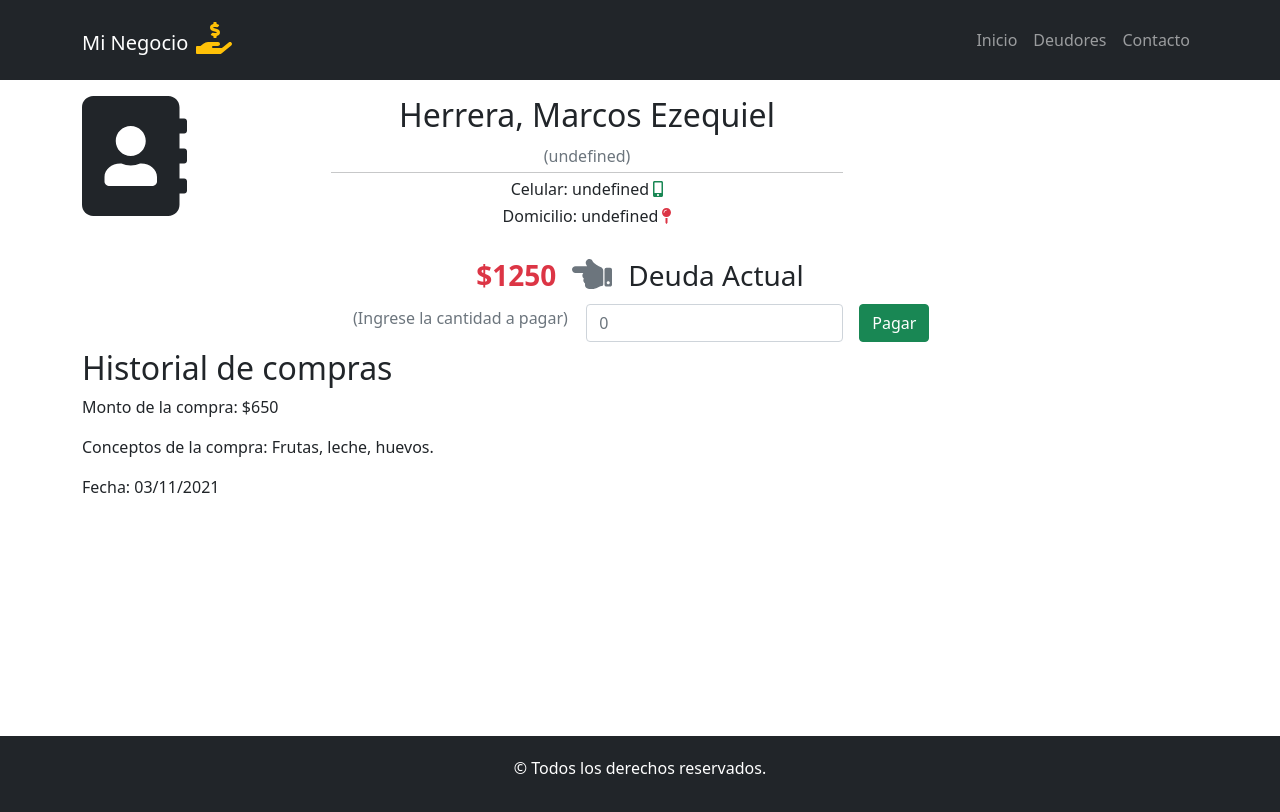
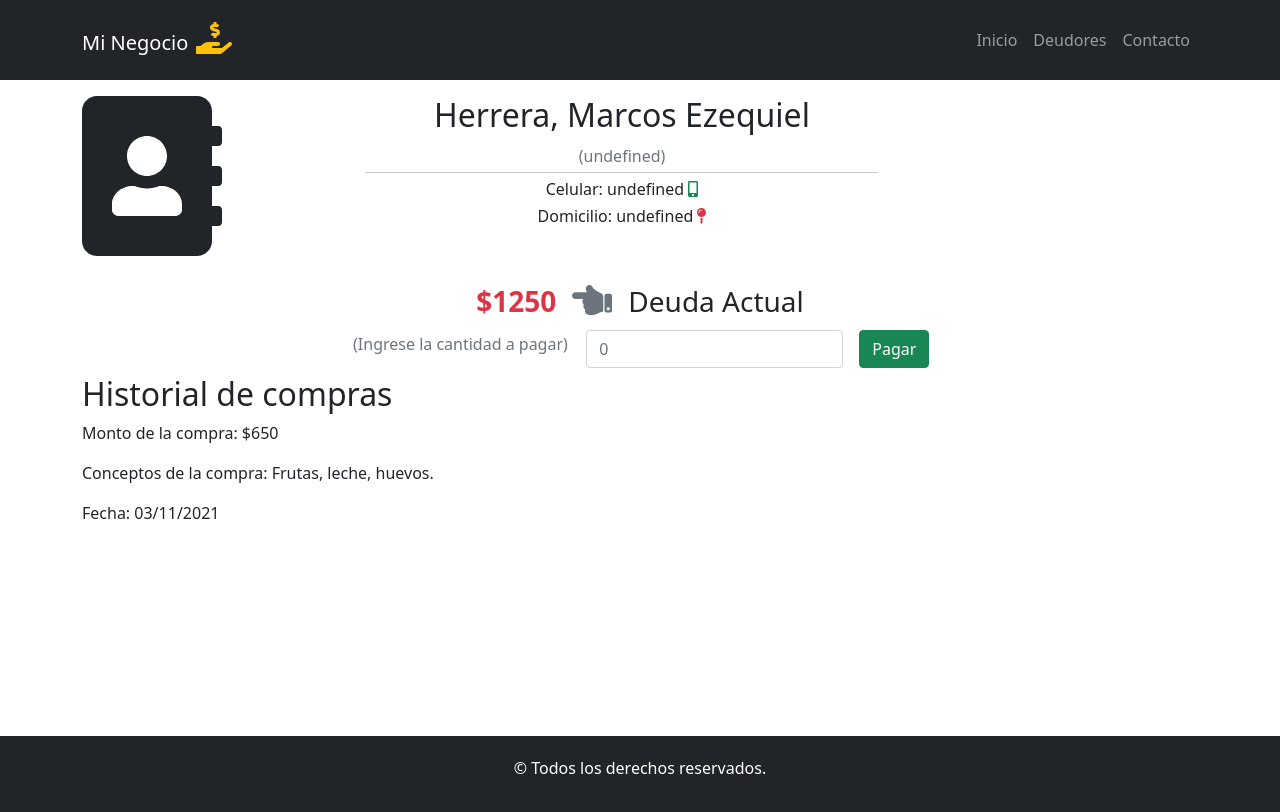
Before and after one commit to marcosihe/react-sdd, a React (Create React App) app: page /deudores/detalles/1 in a window 1280 px wide. Shown: the top 812 px of the page. Built offline with nearby package versions, Linux system fonts and the light colour scheme; data requests are answered from the project's data file.

Commit message:
Modificar estilos de CustomerData y CustomerDetails

```diff
--- a/src/css/CustomerData.module.css
+++ b/src/css/CustomerData.module.css
@@ -6,7 +6,7 @@
 .hrCustomerData {
     margin-bottom: 0.15rem;
     margin-top: 0.15rem;
-    max-width: 55vw;
+    max-width: 40vw;
 }
 
 .mapPinIcon {
@@ -29,9 +29,8 @@
     width: 60vw;
 }
 
-@media screen and (min-width: 1024px) {
+@media screen and (min-width: 768px) {
     .hrCustomerData {
-        width: 40vw;
         margin-left: 10vw;
     }
 }
--- a/src/css/CustomerDetails.module.css
+++ b/src/css/CustomerDetails.module.css
@@ -26,8 +26,11 @@
     }
 }
 
-@media screen and (min-width: 1024px) {
+@media screen and (min-width: 768px) {
     .personalDataContainer {
         text-align: center;
     }
+    .detailPersonIcon {
+        font-size: 10rem;
+    }
 }
```
